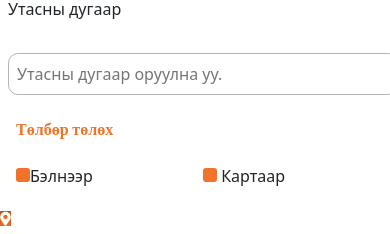
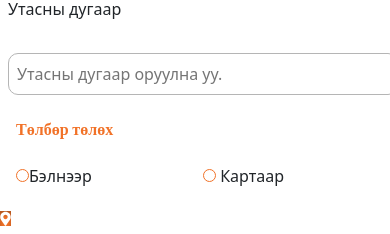
Before and after one commit to khangaikhuu-mstars/br_delivery_web_app, a React (Create React App) app in the folder project/: page / in a window 390 px wide. Shown: the part 3613-3847 px from the top of the page. Built offline with nearby package versions, Linux system fonts and the light colour scheme.

Commit message:
#75 mobile virsion

```diff
--- a/project/src/components/AddressVertification.js
+++ b/project/src/components/AddressVertification.js
@@ -4,7 +4,12 @@ import "../css/adress.css";
 
 
 const AddressVertification = () => {
-
+    function onlyOne(checkbox) {
+        var checkboxes = document.getElementsByName('check')
+        checkboxes.forEach((item) => {
+            if (item !== checkbox) item.checked = false
+        })
+    }
     return (
         <div className="container">
             <div className="row">
@@ -36,8 +41,8 @@ const AddressVertification = () => {
                             <input type="text" className="col-12 p-2 m-2 inputStyle" placeholder="Утасны дугаар оруулна уу." />
                             <p className="p-2 m-2 text-shargal">Төлбөр төлөх</p>
                             <p className="col-12 p-2 m-2 d-flex justify-content-start">
-                                <span className="col-6"> <input className="checkbox" type="checkbox" />Бэлнээр</span>
-                                <span className="col-6"><input className="checkbox" type="checkbox" /> Картаар</span>
+                                <span className="col-6"> <input className="checkbox" type="checkbox" name="check" onclick={onlyOne(this)} />Бэлнээр</span>
+                                <span className="col-6"><input className="checkbox" type="checkbox" name="check" onclick={onlyOne(this)}/> Картаар</span>
 
                             </p>
                             <img src={navlogo} alt="" className="uuu" />
--- a/project/src/css/adress.css
+++ b/project/src/css/adress.css
@@ -35,12 +35,21 @@ line-height: 21px;
     color: yellow;
 }
 input[type="checkbox"]{
-    background-color: #F17228 ;
-    border: 7px solid #F17228 !important;
-    border-radius: 3px !important;
+    background-color: white ;
+    border: 1px solid #F17228 !important;
+    border-radius: 10px !important;
     appearance: none !important;
+    width: 13px;
+    height: 13px;
+
 }
+
 input:checked[type=checkbox]{
     color: white;
-    appearance: auto !important;
+    appearance: none !important;
+    border: 7px solid #F17228 !important;
+    border-radius: 10px !important;
+    width: 13px;
+    height: 13px;
+    background-color: #F17228 !important;
 }
```
